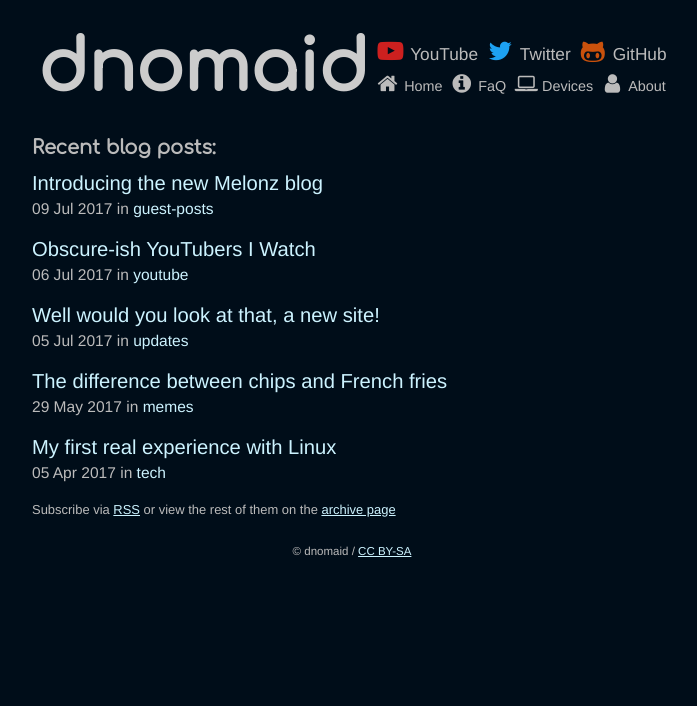
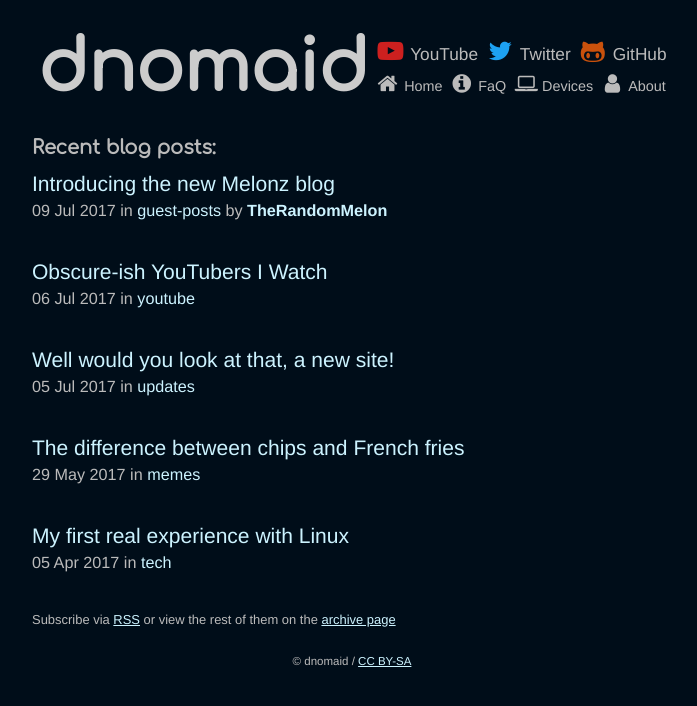
Before and after one commit to tomfishemoji/tomfishemoji.github.io, a Jekyll site: the page built from index.html, in a window 1280 px wide. Shown: the top 706 px of the page, without its empty margins (288-985 px from the left). Built offline with Jekyll 4.4.1, drawn with Linux system fonts in a browser that asks for light colours; a script that is not in the unit is left out.

```diff
--- a/css/main.css
+++ b/css/main.css
@@ -48,9 +48,11 @@ ul {
 
 li {
     padding: 0;
-    margin-bottom: 20px;
+    margin-bottom: 40px;
     /* text-transform: capitalize; */
-    font-size: 1.2em;
+    font-size: 1.25em;
+    /*background-color: #000b16;*/
+    border-radius: 3px;
 }
 
 li a.title {
--- a/index.html
+++ b/index.html
@@ -11,9 +11,9 @@ description: I do computers and stuff
       {% for post in site.posts limit:5 %}
         <li>
           <a href="{{ post.url }}" class="title">{{ post.title }}</a><br>
-          {{ post.date | date_to_string }} in <a href="/archive.html#{{ post.category }}">{{ post.category }}</a>
+          {{ post.date | date_to_string }} in <a href="/archive.html#{{ post.category }}">{{ post.category }}</a>{% if post.author %} by <b>{% if post.authorlnk %}<a href="{{ post.authorlnk }}" target="_blank" rel="noopener noreferrer">{% endif %}{{ post.author }}{% if post.authorlnk %}</a>{% endif %}</b>{% endif %}
         </li>
       {% endfor %}
     </ul>
-    <p>Subscribe via <a href="/feed.xml">RSS</a> or view the rest of them on the <a href="/archive.html"> archive page</a></p>
+    <p>Subscribe via <a href="/feed.xml">RSS</a> or view the rest of them on the <a href="/archive.html">archive page</a></p>
     </div>
```
Also changed, not shown: 1 other file.
